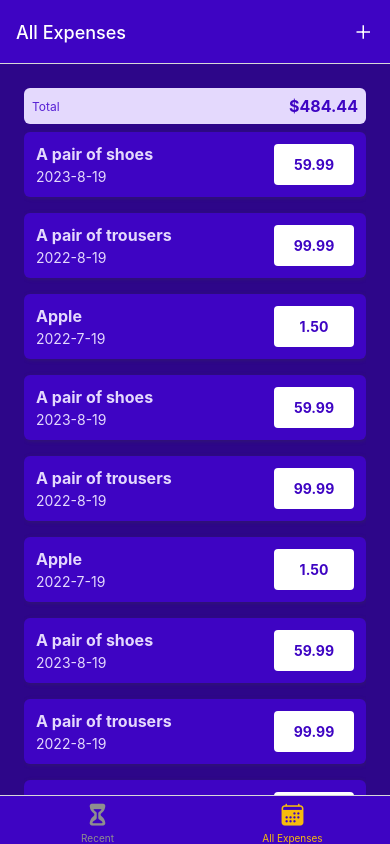
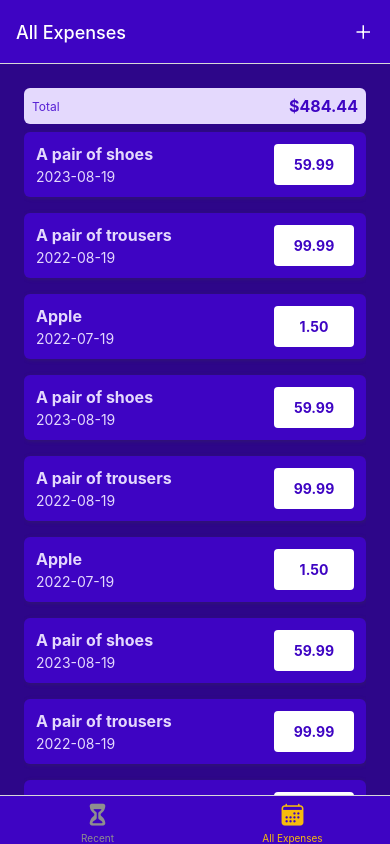
Before and after one commit to xebelge/react-native-expense-tracker-app-train-, a React Native app: screen /AllExpenses in a window 390 px wide. Built offline with nearby package versions, Linux system fonts and the light colour scheme.

Commit message:
Default values for expense data updated.

```diff
--- a/components/ManageExpense/ExpenseForm.js
+++ b/components/ManageExpense/ExpenseForm.js
@@ -2,13 +2,14 @@ import { View, StyleSheet, Text } from "react-native";
 import Input from "./Input";
 import { useState } from "react";
 import Button from "../UI/Button";
+import { getFormattedDate } from "../../util/date";
 
-function ExpenseForm({ submitButtonLabel, onCancel, onSubmit }) {
+function ExpenseForm({ submitButtonLabel, onCancel, onSubmit, defaultValues }) {
 
     const [inputs, setInputs] = useState({
-        amount: "",
-        date: "",
-        description: ""
+        amount: defaultValues ? defaultValues.amount.toString() : "",
+        date: defaultValues ? getFormattedDate(defaultValues.date) : "",
+        description: defaultValues ? defaultValues.description : ""
     });
 
     function inputChangedHandler(inputIdentifier, enteredValue) {
--- a/screens/ManageExpense.js
+++ b/screens/ManageExpense.js
@@ -12,6 +12,7 @@ function ManageExpenses({ route }) {
     const navigation = useNavigation();
     const editedExpenseId = route.params?.expenseId;
     const isEditing = !!editedExpenseId;
+    const selectedExpense = expensesCtx.expenses.find((expense) => expense.id === editedExpenseId);
 
     useLayoutEffect(() => {
         navigation.setOptions({
@@ -39,7 +40,7 @@ function ManageExpenses({ route }) {
 
     return (
         <View style={styles.container}>
-            <ExpenseForm submitButtonLabel={isEditing ? "Update" : "Add"} onSubmit={confirmHandler} onCancel={cancelHandler} />
+            <ExpenseForm submitButtonLabel={isEditing ? "Update" : "Add"} onSubmit={confirmHandler} onCancel={cancelHandler} defaultValues={selectedExpense} />
 
             {isEditing && (
                 <View style={styles.deleteContainer}>
--- a/util/date.js
+++ b/util/date.js
@@ -1,5 +1,5 @@
 export function getFormattedDate(date) {
-    return `${date.getFullYear()}-${date.getMonth() + 1}-${date.getDate()}`;
+    return date.toISOString().slice(0, 10);
 }
 
 export function getDateMinusDays(date, days) {
```
